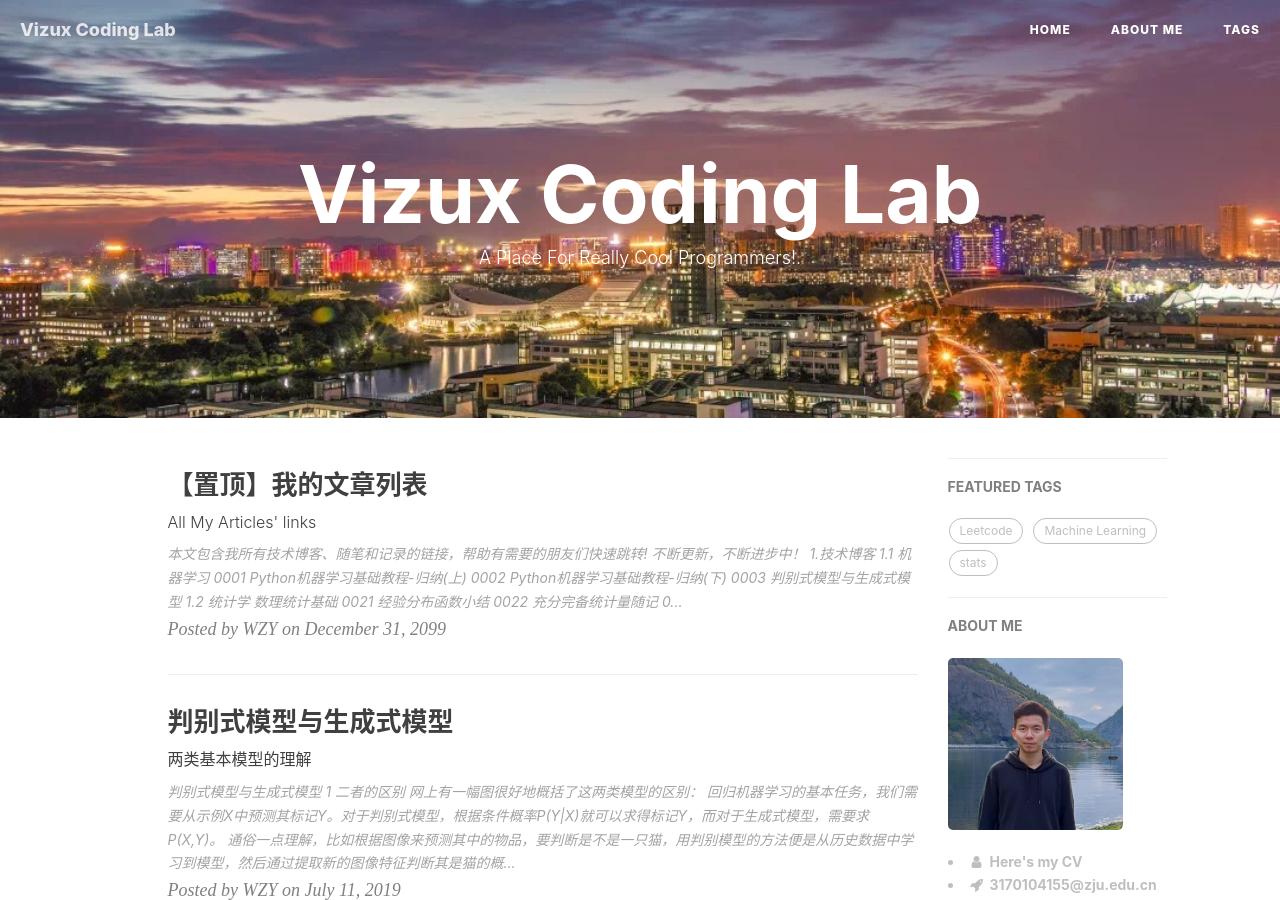
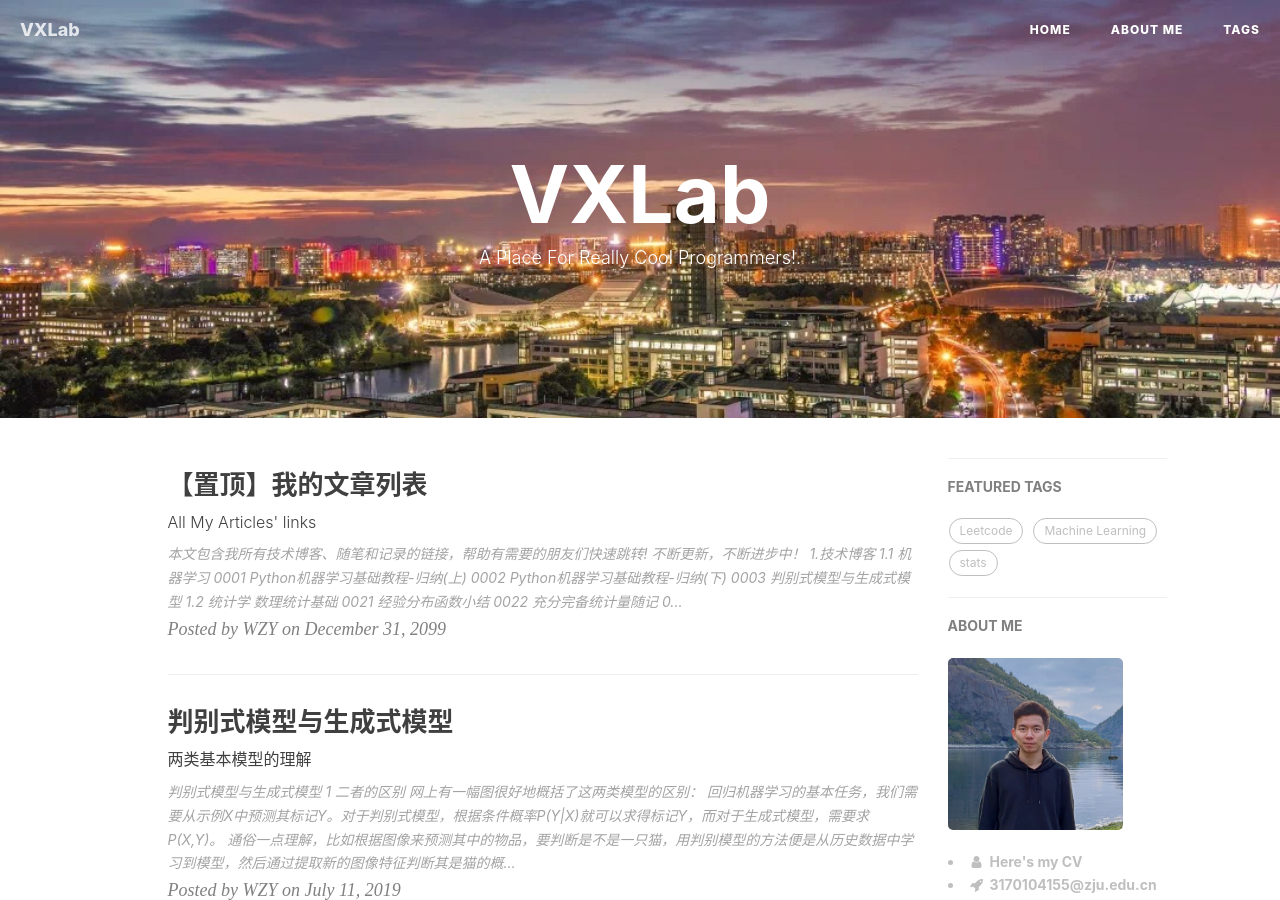
Before and after one commit to ZaccWu/ZaccWu.github.io, a Jekyll site: the page built from index.html, in a window 1280 px wide and 900 px high. Built offline with Jekyll 4.4.1, drawn with Linux system fonts in a browser that asks for light colours; nearby versions of some CDN libraries; the list of posts is cut into pages by our own code; comment, search, counter and statistics services are not loaded; some of the changed text lies outside the part shown.

Commit message:
Update _config.yml

```diff
--- a/_config.yml
+++ b/_config.yml
@@ -1,5 +1,5 @@
 # Site settings
-title: Vizux Coding Lab
+title: VXLab
 SEOTitle: 武子越的博客 | ZIYUE WU's Blog
 header-img: img/zjubackground.png
 email: 3170104155@zju.edu.cn
```
